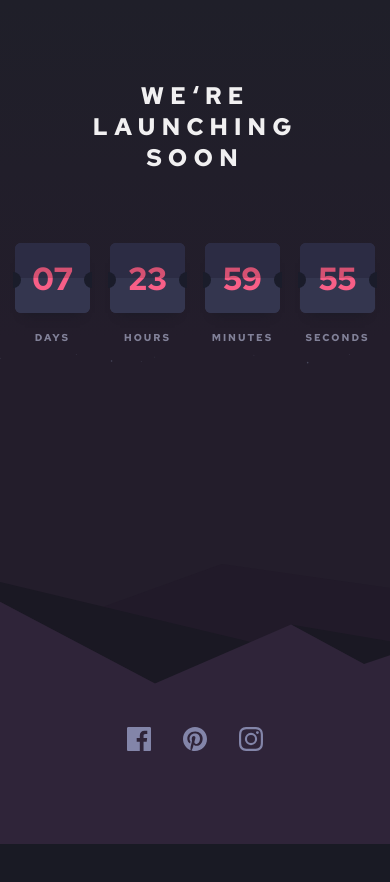
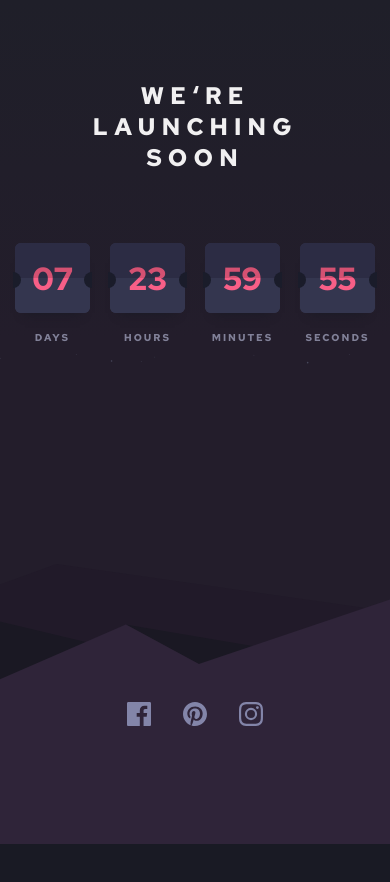
Before and after one commit to itiwariarun/Kraftshala_Frontend, a Next.js app: page / in a window 390 px wide. Shown: the top 882 px of the page. Built offline with nearby package versions, Linux system fonts and the light colour scheme.

Commit message:
fix: footer height

```diff
--- a/components/Footer.jsx
+++ b/components/Footer.jsx
@@ -25,7 +25,7 @@ function Footer() {
         fill
         style={{
           objectFit: "cover",
-          objectPosition: isMobile ? "80% top" : "top",
+          objectPosition: isMobile ? "90% top" : "top",
         }}
         priority
       />
--- a/styles/globals.css
+++ b/styles/globals.css
@@ -209,7 +209,8 @@ h1 {
 /* Media Query */
 @media screen and (max-width: 768px) {
   .iconList{
-    padding-bottom: "30px";
+    top: -50px;
+    bottom:50px;
   }
 }
 @media screen and (max-width: 768px) {
```
